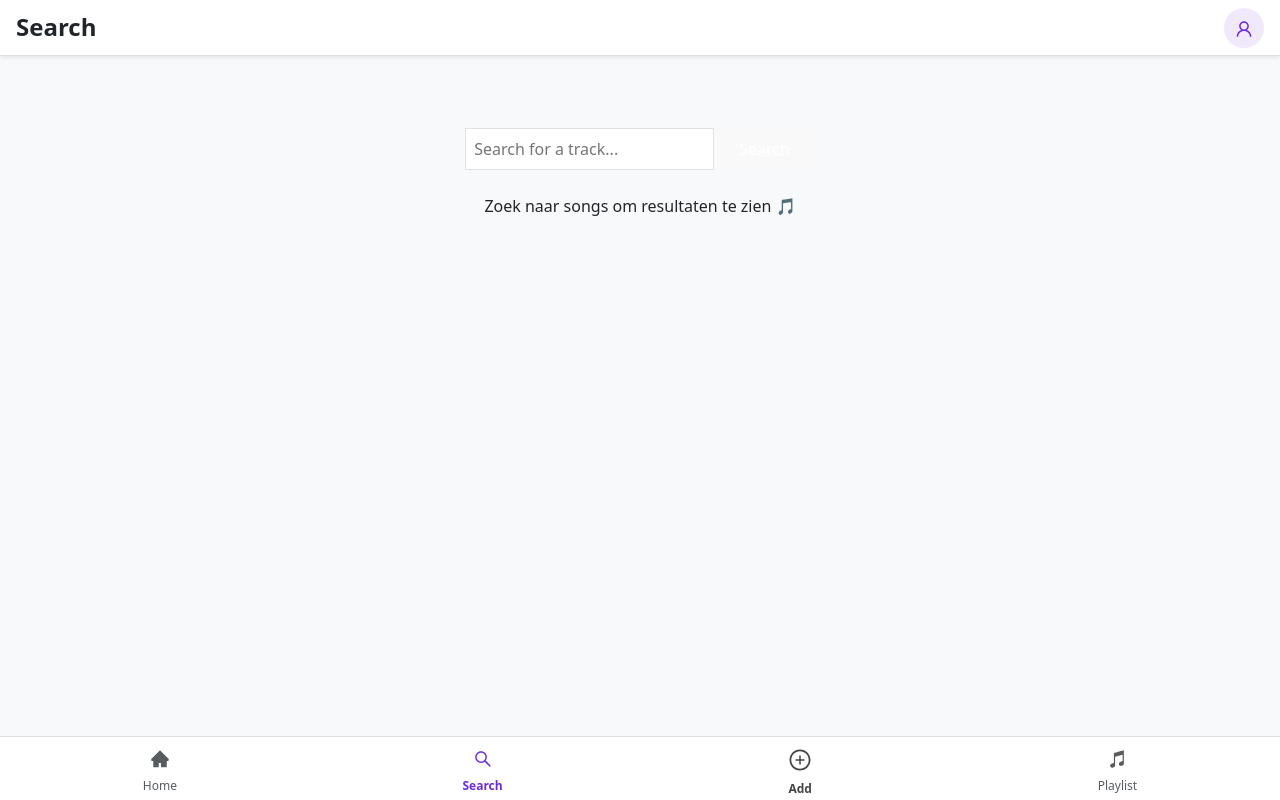
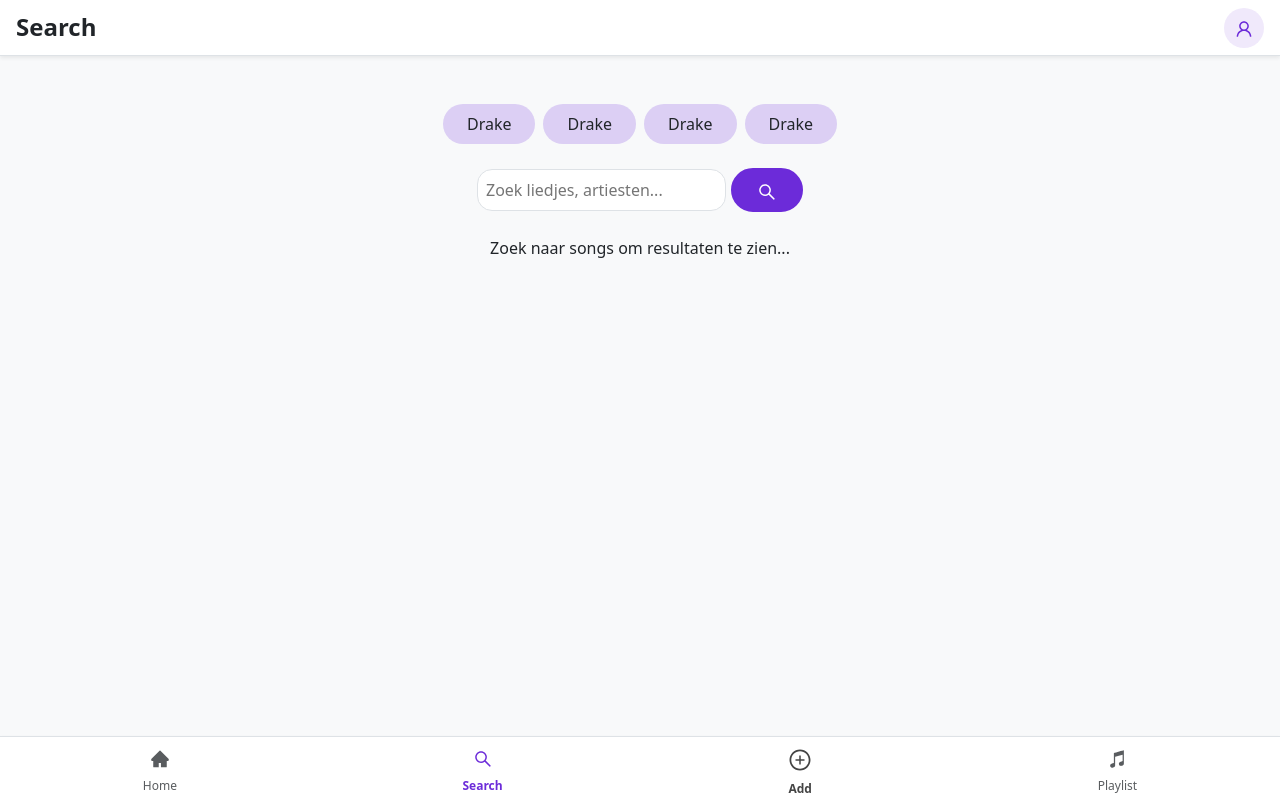
Before and after one commit to lucieokd/SA-ProjectLucieDanick-2526, a React (Vite) app in the folder echoplay/: page /search in a window 1280 px wide. Built offline with nearby package versions, Linux system fonts and the light colour scheme.

Commit message:
search-inprogress

```diff
--- a/echoplay/src/components/Search/GenresSearch.tsx
+++ b/echoplay/src/components/Search/GenresSearch.tsx
@@ -1,16 +1,97 @@
+import React, { useState } from "react";
+import { getToken, getTrackInfo } from "../../API/SpotifyCred";
+import { AiOutlineSearch } from "react-icons/ai";
+
 const GenreSearch = () => {
-    const handleSubmit = (event) => {
-        event.preventDefault();
-        // Handle genre search logic here
+  const [query, setQuery] = useState("");
+  const [tracks, setTracks] = useState([]);
+  const [loading, setLoading] = useState(false);
+  const [error, setError] = useState(null);
+    const handleSubmit = async (e) => {
+      e.preventDefault();
+      if (!query.trim()) return;
+
+      try {
+        setLoading(true);
+        setError(null);
+
+        const tokenData = await getToken();
+
+        const response = await fetch(
+          `https://api.spotify.com/v1/search?q=${encodeURIComponent(
+            query
+          )}&type=track&limit=10`,
+          {
+            method: "GET",
+            headers: {
+              Authorization: "Bearer " + tokenData.access_token,
+              "Content-Type": "application/json",
+            },
+          }
+        );
+
+        if (!response.ok) {
+          throw new Error(`HTTP error! status: ${response.status}`);
+        }
+
+        const data = await response.json();
+        setTracks(data.tracks.items);
+      } catch (err) {
+        setError(err.message || "Er is een fout opgetreden bij het zoeken");
+        console.error("Search error:", err);
+      } finally {
+        setLoading(false);
+      }
 
     };
 
-    const Genre = "Pop"; // Example genre, this can be dynamic based on props or state
+    const Genre = "Drake"; // Example genre, this can be dynamic based on props or state
     return (
     <div>
-        <form onSubmit={handleSubmit}>
+        <form onSubmit={handleSubmit} className="d-flex flex-row gap-2 flex-wrap">
               <button type="submit"
-              className="bg-blue-500 text-white px-4 py-2 rounded-lg hover:bg-blue-600 disabled:bg-blue-300">
+              className="px-4 py-2 text-dark border-0"
+              style={{
+                backgroundColor: 'rgba(108, 43, 217, 0.2)',
+                borderRadius: '25px',
+                transition: 'all 0.3s ease'
+              }}
+              onMouseEnter={(e) => e.currentTarget.style.backgroundColor = 'rgba(108, 43, 217, 0.6)'}
+              onMouseLeave={(e) => e.currentTarget.style.backgroundColor = 'rgba(108, 43, 217, 0.2)'}>
+                {Genre}
+              </button>
+              <button type="submit"
+              className="px-4 py-2 text-dark border-0"
+              style={{
+                backgroundColor: 'rgba(108, 43, 217, 0.2)',
+                borderRadius: '25px',
+                transition: 'all 0.3s ease'
+              }}
+              onMouseEnter={(e) => e.currentTarget.style.backgroundColor = 'rgba(108, 43, 217, 0.6)'}
+              onMouseLeave={(e) => e.currentTarget.style.backgroundColor = 'rgba(108, 43, 217, 0.2)'}>
+                {Genre}
+              </button>
+              <button type="submit"
+              className="px-4 py-2 text-dark border-0"
+              style={{
+                backgroundColor: 'rgba(108, 43, 217, 0.2)',
+                borderRadius: '25px',
+                transition: 'all 0.3s ease'
+              }}
+              onMouseEnter={(e) => e.currentTarget.style.backgroundColor = 'rgba(108, 43, 217, 0.6)'}
+              onMouseLeave={(e) => e.currentTarget.style.backgroundColor = 'rgba(108, 43, 217, 0.2)'}>
+                {Genre}
+              </button>
+              <button type="submit"
+              className="px-4 py-2 text-dark border-0"
+              style={{
+                color: 'white',
+                backgroundColor: 'rgba(108, 43, 217, 0.2)',
+                borderRadius: '25px',
+                transition: 'all 0.3s ease'
+              }}
+              onMouseEnter={(e) => e.currentTarget.style.backgroundColor = 'rgba(108, 43, 217, 0.6)'}
+              onMouseLeave={(e) => e.currentTarget.style.backgroundColor = 'rgba(108, 43, 217, 0.2)'}>
                 {Genre}
               </button>
         </form>
--- a/echoplay/src/components/Search/Searchbar.tsx
+++ b/echoplay/src/components/Search/Searchbar.tsx
@@ -1,5 +1,6 @@
 import React, { useState } from "react";
 import { getToken, getTrackInfo } from "../../API/SpotifyCred";
+import { AiOutlineSearch } from "react-icons/ai";
 
 const Searchbar = () => {
   const [query, setQuery] = useState("");
@@ -46,21 +47,36 @@
 
   return (
     <div className="p-4 max-w-lg mx-auto text-center">
-      <form onSubmit={handleSearch} className="flex items-center gap-2 mb-4">
+      <form onSubmit={handleSearch} className="flex items-center mb-4" style={{ gap: '12px' }}>
+        <div className="relative w-full" style={{ flex: 1 }}>
           <input
             type="text"
-          placeholder="Search for a track..."
+            placeholder="Zoek liedjes, artiesten..."
             value={query}
             onChange={(e) => setQuery(e.target.value)}
-          className="w-full p-2 border rounded-lg focus:outline-none focus:ring-2 focus:ring-blue-500"
+            className="w-full p-2 pl-10 border rounded-lg focus:outline-none focus:ring-2 focus:ring-purple-500"
+            style={{
+              borderColor: '#6c2bd9',
+              backgroundColor: 'white',
+              color: 'black',
+              borderRadius: '15px',
+              marginRight: '5px',
+            }}
           />
           <button
           type="submit"
           disabled={loading}
-          className="bg-blue-500 text-white px-4 py-2 rounded-lg hover:bg-blue-600 disabled:bg-blue-300"
+          className="px-4 py-2 rounded-lg hover:opacity-80 disabled:opacity-50 transition-opacity flex items-center justify-center"
+          style={{
+            backgroundColor: '#6c2bd9',
+            color: 'white',
+            border: '2px solid #6c2bd9',
+            borderRadius: '35px',
+          }}
         >
-          {loading ? "Zoeken..." : "Search"}
+          {loading ? "..." : <AiOutlineSearch size={20} />}
         </button>
+        </div>
       </form>
 
       {error && (
@@ -117,8 +133,8 @@
           : !loading && (
               <p className="text-gray-500 py-8">
                 {query
-                  ? "Geen resultaten gevonden — probeer iets anders 🎶"
-                  : "Zoek naar songs om resultaten te zien 🎵"}
+                  ? "Geen resultaten gevonden — probeer iets anders"
+                  : "Zoek naar songs om resultaten te zien..."}
               </p>
             )}
 
--- a/echoplay/src/pages/Search.tsx
+++ b/echoplay/src/pages/Search.tsx
@@ -6,6 +6,7 @@
 const Search = () => {
   return (
     <div className="container-fluid px-4 py-5">
+      <GenreSearch />
       <Searchbar />
     </div>
   );
```
Lines whose indentation alone changed are shown as unchanged.
